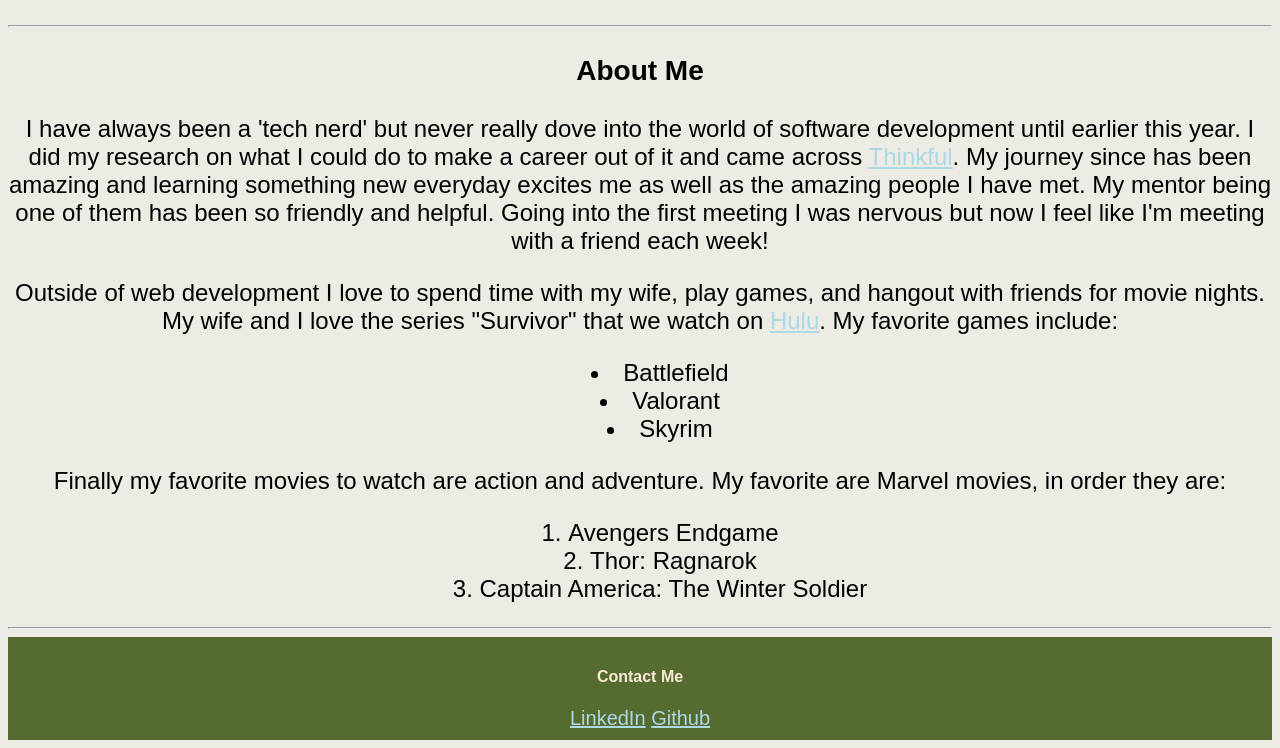
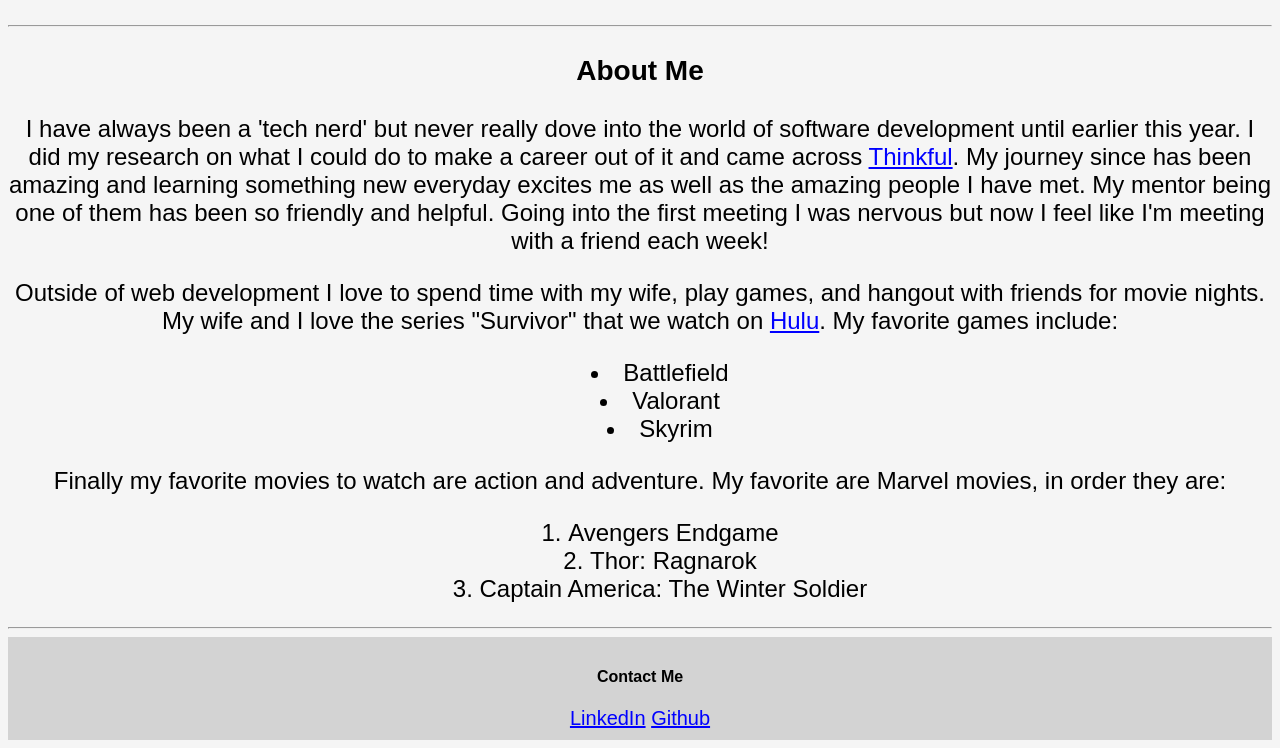
Before and after one commit to wntrees/Intro, a plain HTML site: page index.html in a window 1280 px wide. Shown: the part 720-1468 px from the top of the page. Drawn offline with Linux system fonts and the light colour scheme; a script that the page names is missing.

Commit message:
Update style.css

```diff
--- a/style.css
+++ b/style.css
@@ -1,7 +1,7 @@
 /* this will set the background color for the whole page */
 
 body {
-  background-color: #ECEBE4;
+  background-color: whitesmoke;
 }
 
 /* this will change the color of the header and put a background color to help give contrast */
@@ -9,8 +9,8 @@ body {
 header {
   font-family: Arial, Helvetica, sans-serif;
   text-align: center;
-  color: antiquewhite;
-  background-color: darkolivegreen;
+  color: black;
+  background-color: darkgray;
   padding: 20px;
 }
 h2 {
@@ -36,9 +36,9 @@ ol, ul {
 footer {
   font-family: Arial, Helvetica, sans-serif;
   text-align: center;
-  background-color: darkolivegreen;
+  background-color: lightgray;
   padding: 10px;
-  color: antiquewhite;
+  color: black;
 }
 
 /* this will make the image more round in shape and give it some space */
@@ -51,13 +51,13 @@ img {
 }
 
 nav {
-  color: antiquewhite;
+  color: black;
   font-size: 20px;
 }
 
 /* change the link colors and how the user can interact with them */
 
-a:link { color: lightblue}
-a:visited {color: lightseagreen}
+a:link { color: blue}
+a:visited {color: darkred}
 a:hover {color: black}
 a:active {color: orange}
```
